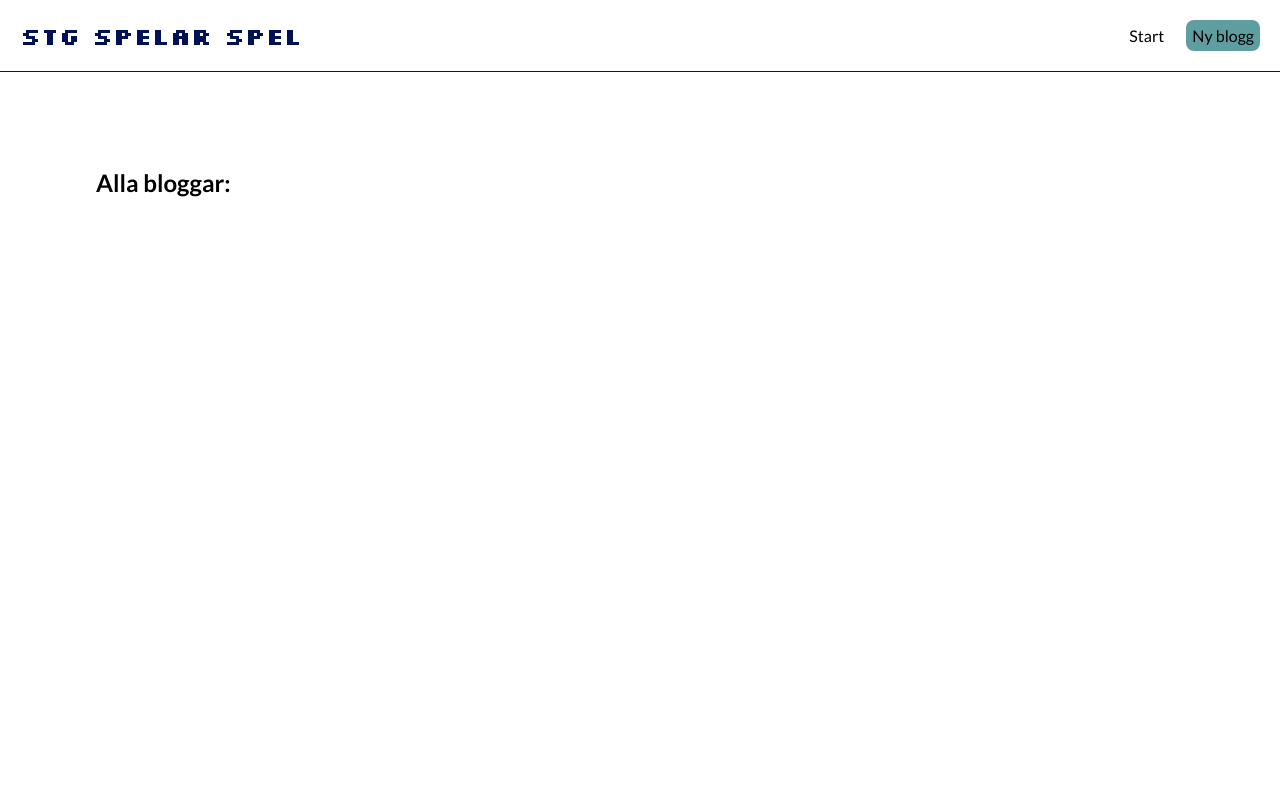
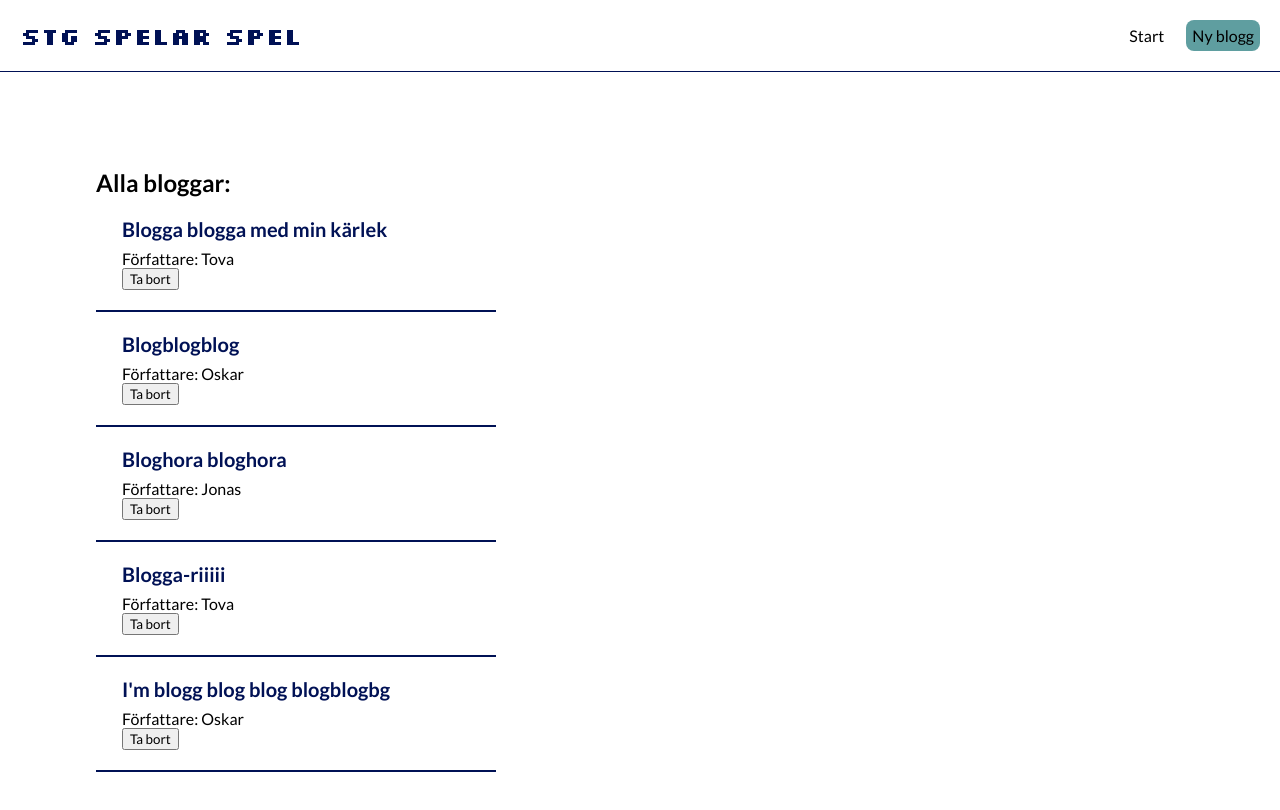
Before and after one commit to jertfelt/stg, a React (Create React App) app: page / in a window 1280 px wide. Shown: the top 810 px of the page. Built offline with nearby package versions, Linux system fonts and the light colour scheme; data requests are answered from the project's data file.

Commit message:
blogs och fetch

```diff
--- a/src/Home.js
+++ b/src/Home.js
@@ -1,27 +1,34 @@
 import { useState, useEffect } from "react";
 import BlogList from "./BlogList"
 const Home = () => {
-  const [blogs, setBlogs] = useState([
-
-  ])
+  const [blogs, setBlogs] = useState(null);
 
   const handleDelete = (id) => {
     const newBlogs = blogs.filter(blog => blog.id !== id);
     setBlogs(newBlogs);
   }
 
+  //?går ej att använda async och wait i useEffect
   useEffect(() => {
+    fetch("http://localhost:8000/blogs")
+    .then(res => {
+      return res.json()
+    })
+    .then((data) => {
+      //array of data:
+      console.log(data)
+      setBlogs(data);
+    })
     console.log("useEffect runs");
+  }, []);
 
-  }, []);
-  //nu blir name en dependency!
 
   return (
     <div className="home">
-      <BlogList blogs={blogs}
+      {blogs && <BlogList blogs={blogs}
       title="Alla bloggar:"
       handleDelete={handleDelete}>
-      </BlogList>
+      </BlogList> }
       {/* <BlogList blogs={blogs.filter((blog) => blog.author === "Tova" )}
       title="Tovas bloggar:"
       handleDelete={handleDelete}/> */}
```
Also changed, not shown: anteckningar--tutorial.txt.
